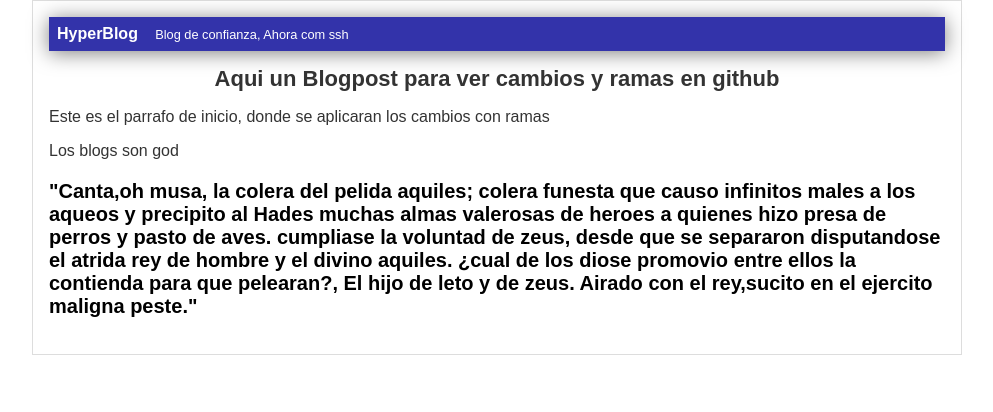
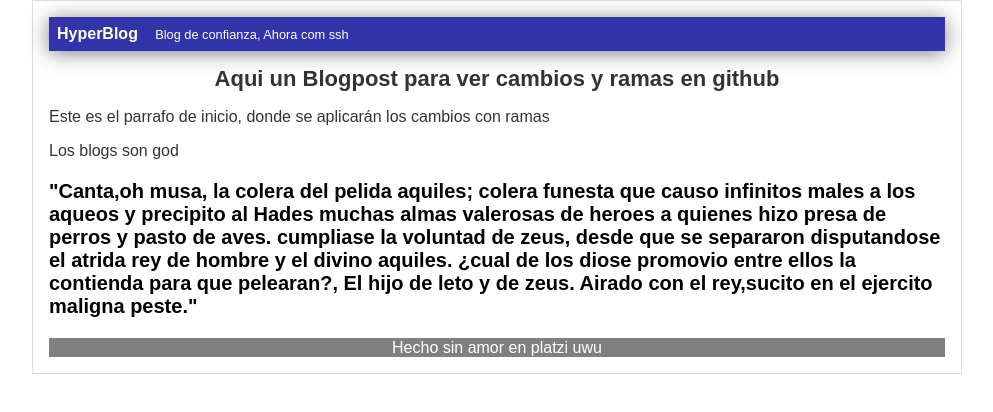
Before and after one commit to ChrisDCP/hyperblog-, a plain HTML site: page index.html in a window 1280 px wide. Shown: the whole page, without its empty margins (143-1136 px from the left). Drawn offline with Linux system fonts and the light colour scheme.

Commit message:
Agregue una tilde xd

```diff
--- a/estilo.css
+++ b/estilo.css
@@ -52,3 +52,11 @@ text-align: start;
 color: black;
 
 }
+
+#footer
+{
+    background: gray;
+    text-align: center;
+    color: white;
+    padding: 0.05em;
+}
--- a/index.html
+++ b/index.html
@@ -18,7 +18,7 @@
             <div id = "post">
                <h1>Aqui un Blogpost para ver cambios y ramas en github</h1>
 
-                <p>Este es el parrafo de inicio, donde se aplicaran los cambios con ramas</p>
+                <p>Este es el parrafo de inicio, donde se aplicarán los cambios con ramas</p>
 
                 <p>Los blogs son god</p>
 
@@ -35,6 +35,7 @@
                     El hijo de leto y de zeus. Airado con el rey,sucito en el ejercito maligna peste." </p>
 
             </div>
+            <div id="footer"> Hecho sin amor en platzi uwu</div>
         </div>
 
     </body>
```
